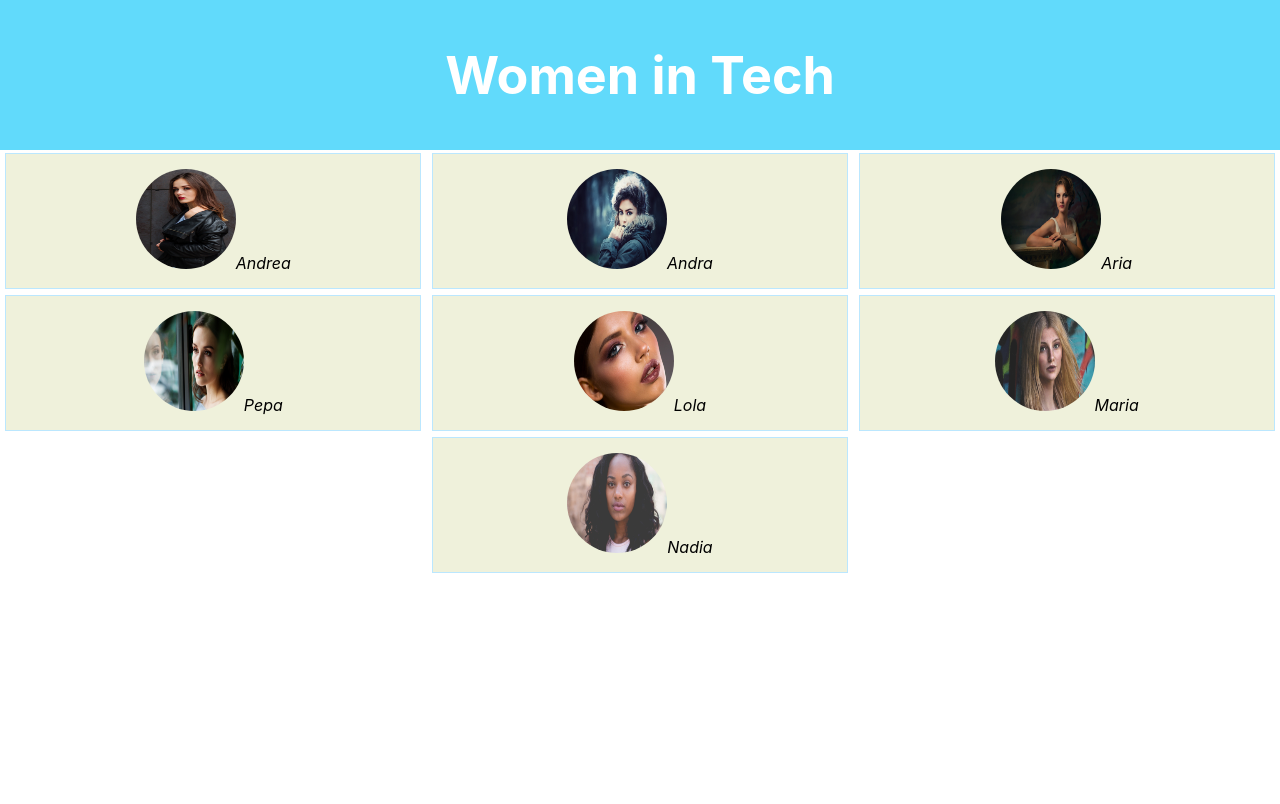
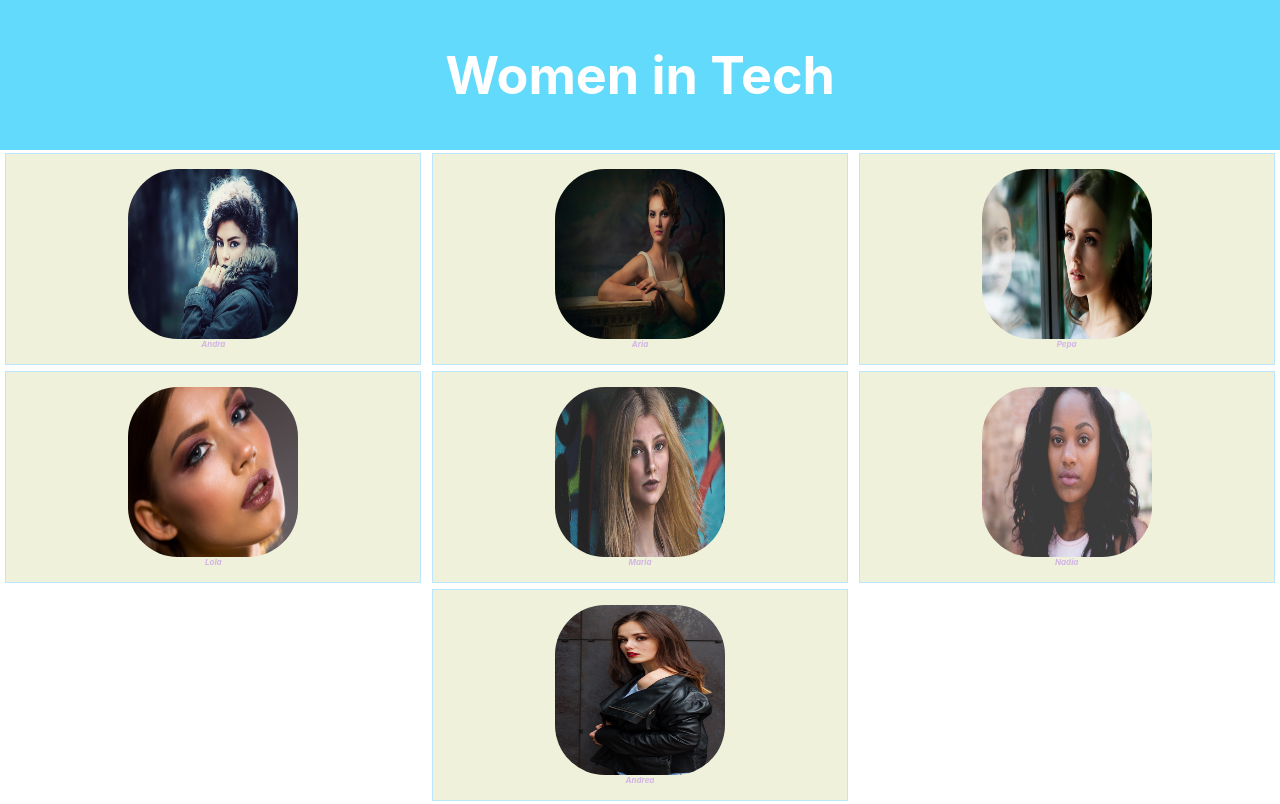
Before and after one commit to valnicky/women-in-tech, a React (Create React App) app in the folder women-in-tech/: page / in a window 1280 px wide. Built offline with nearby package versions, Linux system fonts and the light colour scheme.

Commit message:
styles opacity

```diff
--- a/women-in-tech/src/App.js
+++ b/women-in-tech/src/App.js
@@ -10,13 +10,14 @@ function App() {
           <h1>Women in Tech</h1>
           </header>
           <div className="avatars">
-             <Avatar id={2} name="Andrea"/>
+
               <Avatar id={1} name="Andra"/>
               <Avatar id={5} name="Aria"/>
               <Avatar id={3} name="Pepa"/>
                <Avatar id={4} name="Lola"/>
               <Avatar id={6} name="Maria"/>
                <Avatar id={7} name="Nadia"/>
+                  <Avatar id={2} name="Andrea"/>
           </div>
        </div>
     );
--- a/women-in-tech/src/styles/App.scss
+++ b/women-in-tech/src/styles/App.scss
@@ -26,12 +26,26 @@
         background-color: #EFF1DB;
         border: 1px solid #BBE7FE;
         padding: 15px;
+        display: flex;
+        flex-direction: column;
+        justify-content: center;
+        align-items: center;
+        color: #D3B5E5;
+        font-weight: 700;
         img {
-            width: 100px;
-            height: 100px;
+            width: 170px;
+            height: 170px;
             border-radius: 50px;
         }
+        span {
+            width: 100px;
+            font-size: 0.5em;
+        }
     }
+}
+
+.disabled {
+    opacity: 0.5;
 }
 
 @media (prefers-reduced-motion: no-preference) {
```
